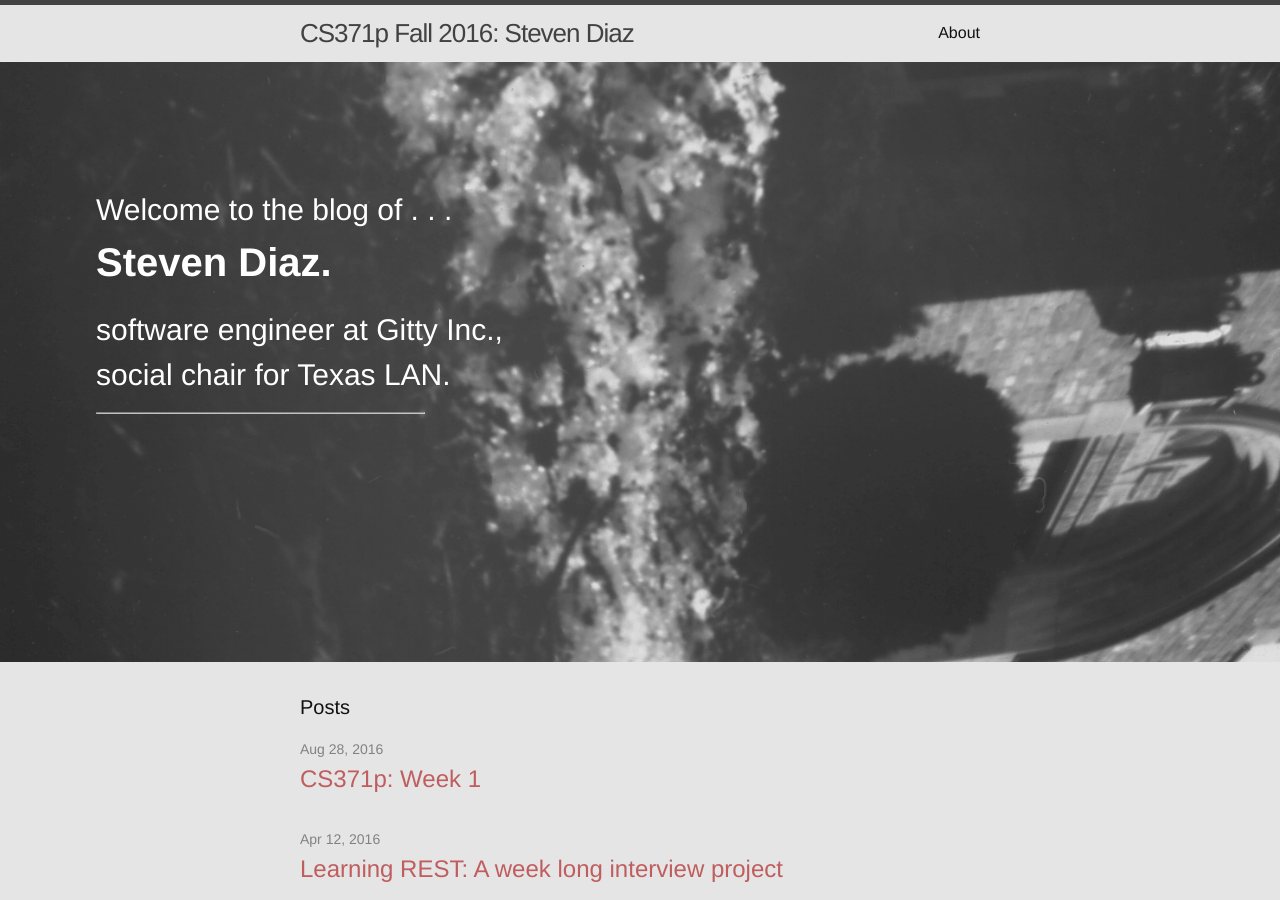
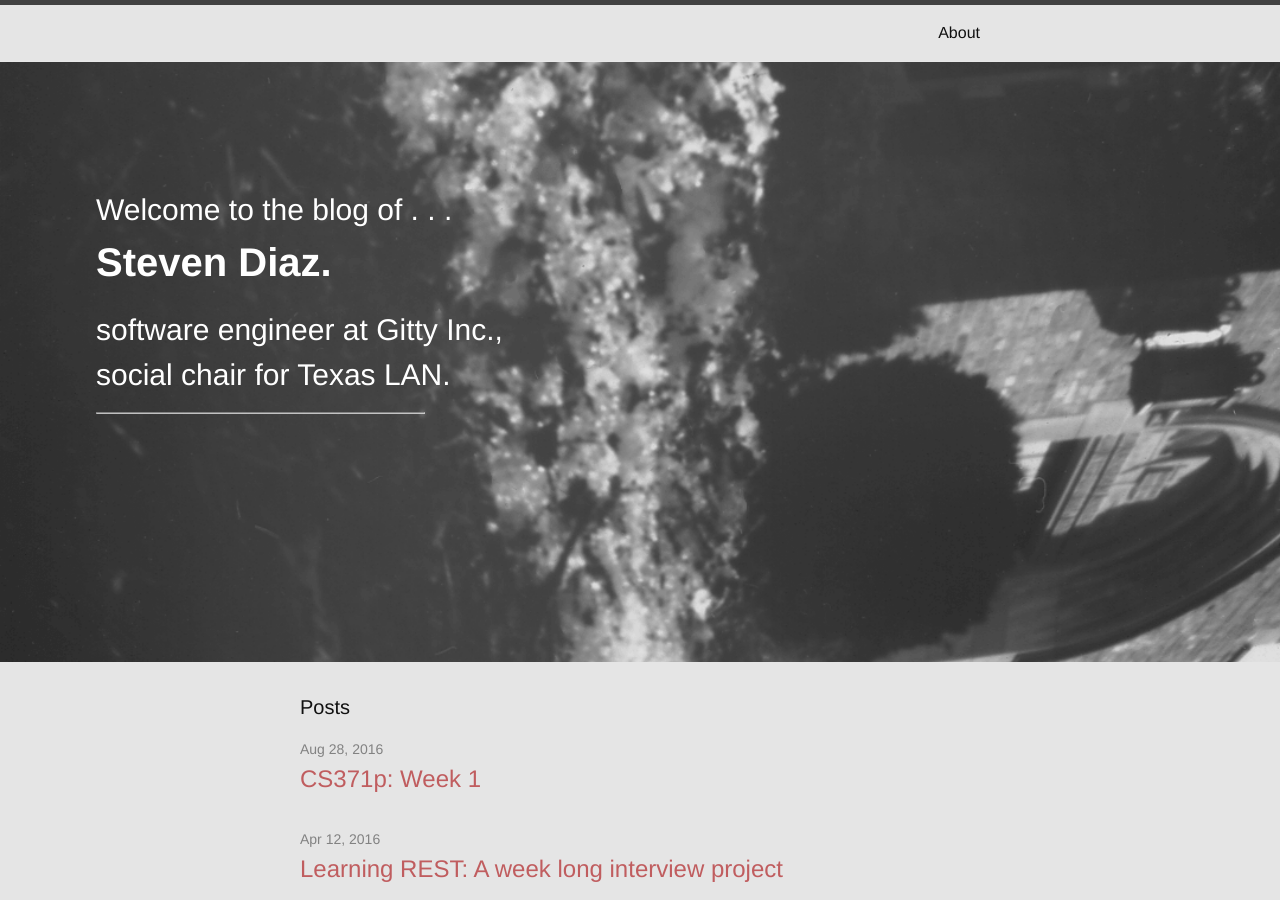
Before and after one commit to stevendiaz/stevendiaz.github.io, a Jekyll site: the page built from index.html, in a window 1280 px wide and 900 px high. Built offline with Jekyll 4.4.1, drawn with Linux system fonts in a browser that asks for light colours.

Commit message:
Update _config.yml

```diff
--- a/_config.yml
+++ b/_config.yml
@@ -6,7 +6,7 @@
 # 'jekyll serve'. If you change this file, please restart the server process.
 
 # Site settings
-title: "CS371p Fall 2016: Steven Diaz"
+#
 email: stevendiaz@utexas.edu
 description: > # this means to ignore newlines until "baseurl:"
   My projects live on my Github page. If you want to contact me,
```
